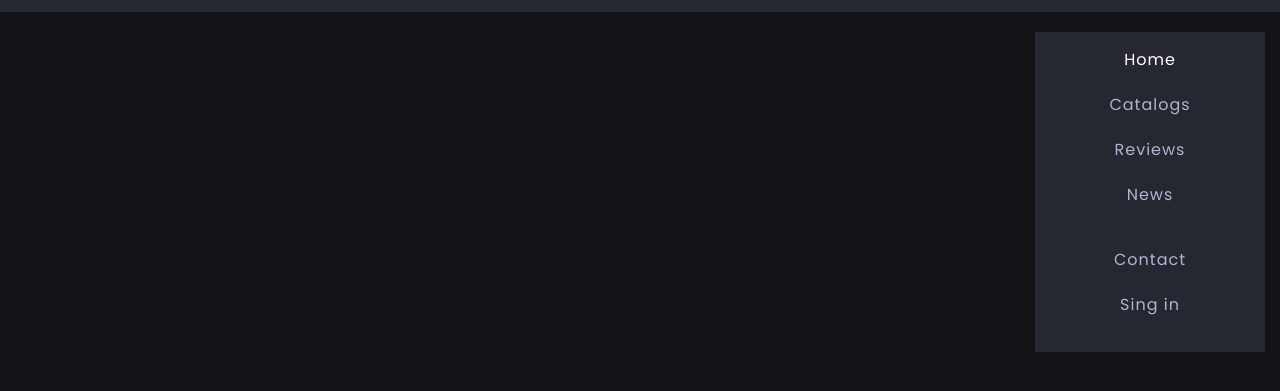
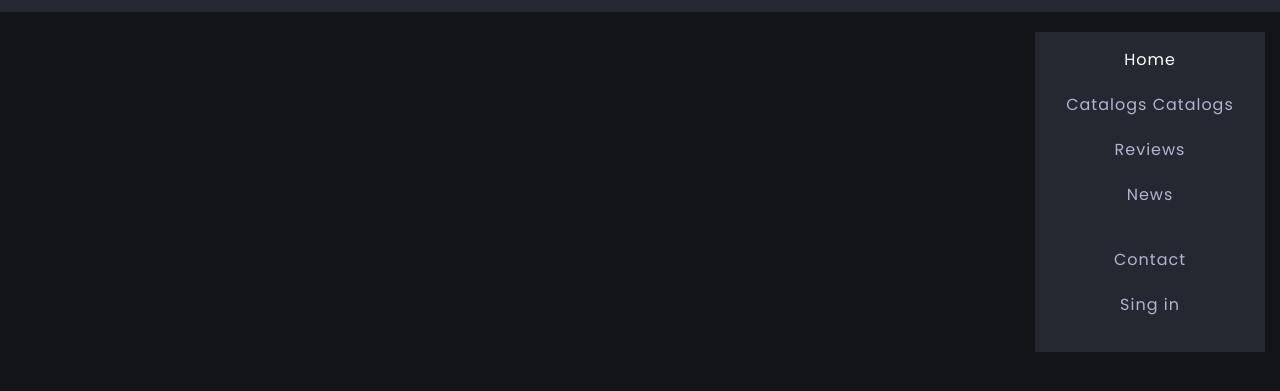
Before and after one commit to mdshafikulislam/2022-New-Target-Projects, a plain HTML site: page Web Design Full Template/NewsFlash/index.html in a window 1280 px wide. Shown: the part 53-444 px from the top of the page. Drawn offline with nearby package versions, Linux system fonts and the light colour scheme.

Commit message:
html file change

```diff
--- a/Web Design Full Template/NewsFlash/index.html
+++ b/Web Design Full Template/NewsFlash/index.html
@@ -30,6 +30,7 @@
                         <a href="#" class="list-link current">Home</a>
                     </li>
                     <li class="list-item">
+                        <a href="#" class="list-link">Catalogs</a>
                         <a href="#" class="list-link">Catalogs</a>
                     </li>
                     <li class="list-item">
```
